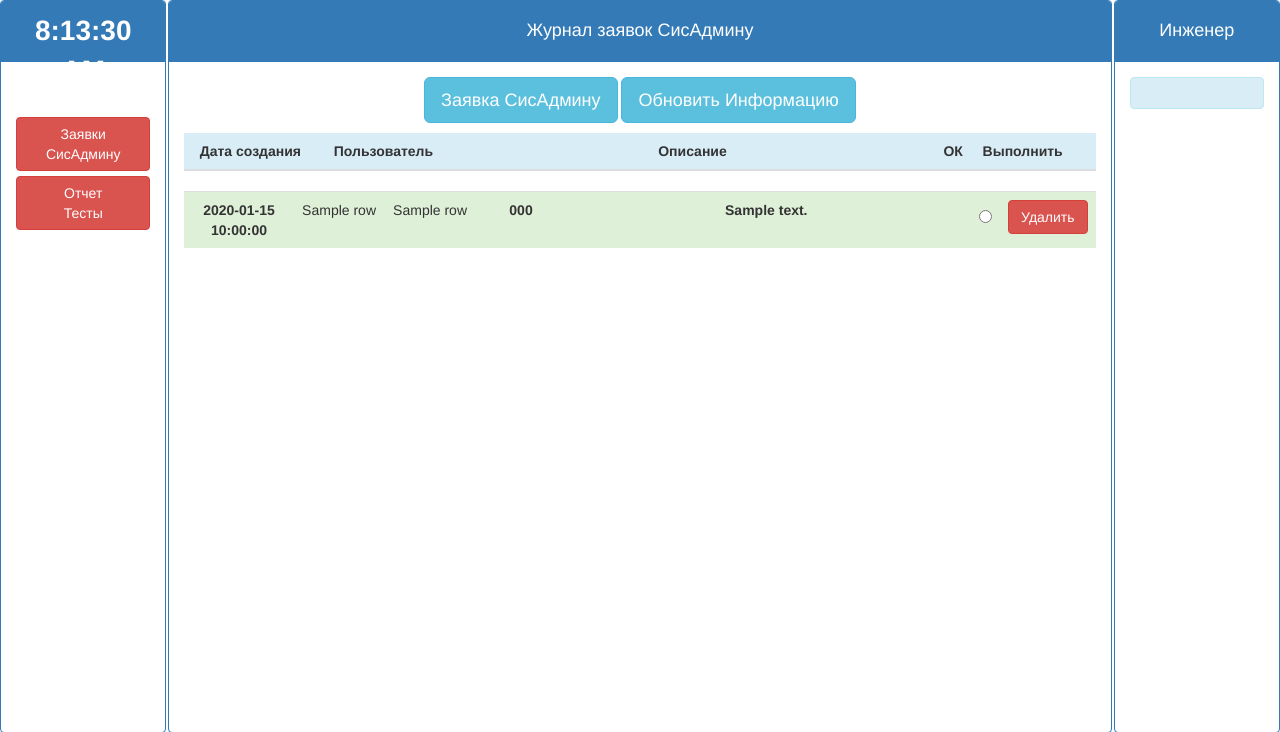
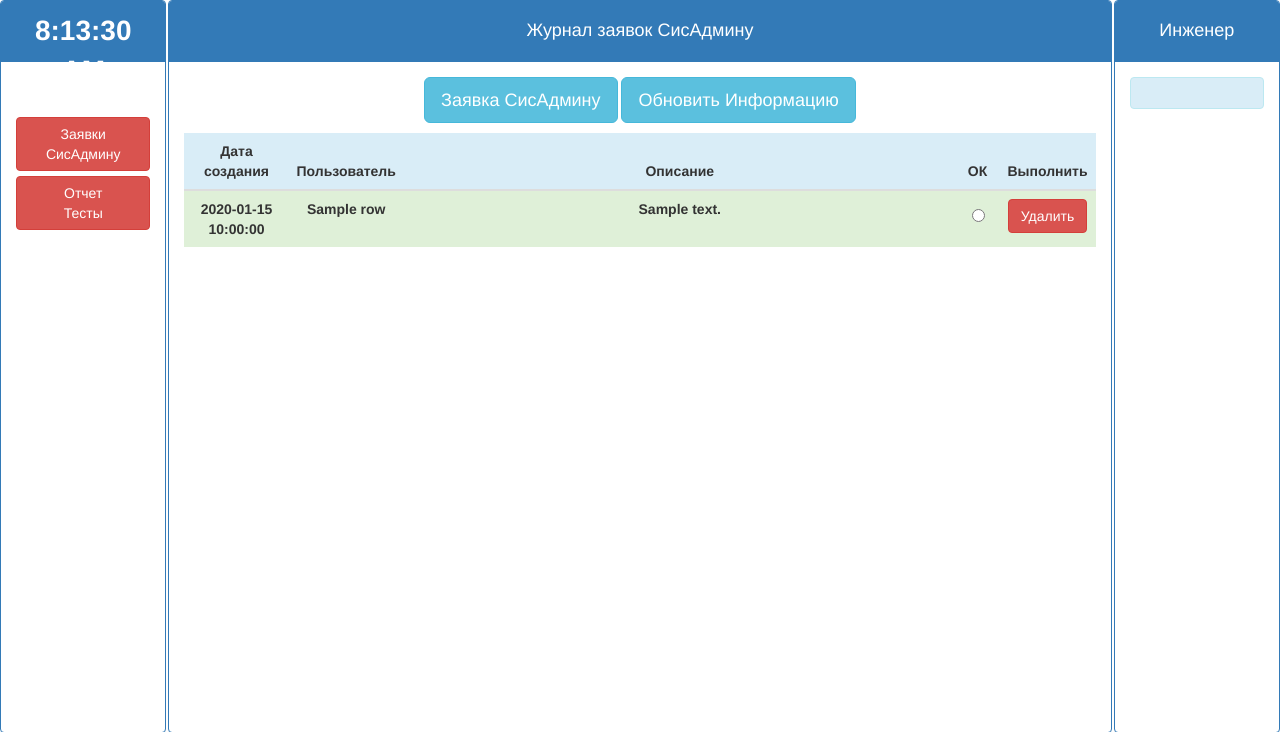
Before and after one commit to freegenrih/Operator-v0.2, a Python web app: template FlaskApp/FlaskApp/templates/users/users_application_pc.html in a window 1280 px wide. Shown: the top 732 px of the page. Run offline with Jinja, Linux system fonts and the light colour scheme; the template is opened without the code that fills it: most values are stand-ins (such as "Sample title", 1, 10 or a date in 2020); lists and menus that the app fills with data are empty; some libraries are stand-ins or nearby versions.

Commit message:
страница юзера(заявки сисадмину) > метод get_application_pc работает

```diff
--- a/FlaskApp/FlaskApp/Settings_app.py
+++ b/FlaskApp/FlaskApp/Settings_app.py
@@ -18,3 +18,5 @@ config_debug_my_work = {'host': '192.168.100.181',
                         'debug': 'True'}
 
 config_no_debug = {'debug': 'False'}
+
+#
--- a/FlaskApp/FlaskApp/templates/base/base_footer_admin.html
+++ b/FlaskApp/FlaskApp/templates/base/base_footer_admin.html
@@ -48,7 +48,7 @@
         <div class="col-sm-1  col-sm-offset-1">
             <ul class="nav navbar-nav">
                 <li>
-                    <a href="{{url_for('logout')}}">
+                    <a href="{{url_for('logout')}}" title="Выйти">
                         <span class="glyphicon glyphicon-random"></span>
                     </a>
                 </li>
--- a/FlaskApp/FlaskApp/templates/base/base_footer_operator.html
+++ b/FlaskApp/FlaskApp/templates/base/base_footer_operator.html
@@ -25,7 +25,8 @@
         </div>
         <div class="col-sm-1 col-sm-offset-5">
             <ul class="nav navbar-nav">
-                <li><a href="{{url_for('logout')}}"><span class="glyphicon glyphicon-random"></span></a></li>
+                <li><a href="{{url_for('logout')}}" title="Выйти">
+                    <span class="glyphicon glyphicon-random"></span></a></li>
             </ul>
         </div>
     </div>
--- a/FlaskApp/FlaskApp/templates/base/base_footer_user.html
+++ b/FlaskApp/FlaskApp/templates/base/base_footer_user.html
@@ -24,7 +24,8 @@
         </div>
         <div class="col-sm-1 col-sm-offset-5">
             <ul class="nav navbar-nav">
-                <li><a href="{{url_for('logout')}}"><span class="glyphicon glyphicon-random"></span></a></li>
+                <li><a href="{{url_for('logout')}}"  title="Выйти">
+                    <span class="glyphicon glyphicon-random"></span></a></li>
             </ul>
         </div>
     </div>
--- a/FlaskApp/FlaskApp/templates/engineer/engineer.html
+++ b/FlaskApp/FlaskApp/templates/engineer/engineer.html
@@ -36,7 +36,6 @@
                 <th width="3%" class="text-center">Выполнить</th>
             </tr>
             </thead>
-
             {%if application_engineer%}
             {%for row in application_engineer%}
             <tbody>
--- a/FlaskApp/FlaskApp/templates/engineer/left_engineer_menu_buttons.html
+++ b/FlaskApp/FlaskApp/templates/engineer/left_engineer_menu_buttons.html
@@ -5,7 +5,7 @@
         <button class="btn btn-danger btn-block" name="submit" type="submit" value="Заявки ОПР"
         title="Перейти в заявки Инженеру">Заявки<br>ОПР</button>
 
-        <button class="btn btn-danger btn-block" name="submit" type="submit" value="Заявки Юзеров"
+        <button class="btn btn-danger btn-block" name="submit" type="submit" value="Заявки ЮЗР"
         title="Перейти в заявки Инженеру">Заявки<br>ЮЗР</button>
 
         <button class="btn btn-danger btn-block" name="submit" type="submit" value="Тесты"
--- a/FlaskApp/FlaskApp/templates/signin.html
+++ b/FlaskApp/FlaskApp/templates/signin.html
@@ -2,11 +2,12 @@
 <html lang="en">
 <head>
     <meta charset="UTF-8">
-    <link href="{{ url_for('static', filename='css/bootstrap.min.css') }}" rel="stylesheet">
+    <link href="{{ url_for('static', filename='css/bootstrap.css') }}" rel="stylesheet">
     <link href="{{ url_for('static', filename='css/signin.css') }}" rel="stylesheet">
     <title>Вход</title>
 </head>
 <body style="background-color: #C2CEEE;">
+
 <div class="container" style="margin-left: 30%; margin-top: 5%;">
 
     <div class="container-fluid">
--- a/FlaskApp/FlaskApp/templates/users/users_application_pc.html
+++ b/FlaskApp/FlaskApp/templates/users/users_application_pc.html
@@ -85,46 +85,43 @@
 <!-------------------------Конец Блока Создания заявки СисАдмину---------------------->
 
 <div style="padding-top: 10px;">
+    <div style="height:500px;overflow-y:scroll;;">
             <table class="table">
             <thead>
             <tr class="info">
                 <th width="12%" class="text-center">Дата создания</th>
                 <th width="10%" class="text-center">Пользователь</th>
-                <th width="44%" class="text-center">Описание</th>
+                <th width="72%" class="text-center">Описание</th>
                 <th width="1%" class="text-center">ОК</th>
                 <th width="3%" class="text-center">Выполнить</th>
-                <th width="2%" class="text-center"></th>
+{#                <th width="2%" class="text-center"></th>#}
             </tr>
             </thead>
-            </table>
+           <tbody>
+            {%if users_application_pc%}
+            {%for row in users_application_pc%}
 
-    <div style="height:500px;overflow-y:scroll;;">
-           <table class="table">
-            {%if application_operator%}
-            {%for row in application_operator%}
-            <tbody>
-            <form method="post" action="/operator">
+            <form method="post" action="{{ url_for('users_application_pc') }}">
                 <tr class="success">
                     <td class="text-center" width="12%"><strong>{{row.date_of_creation}}</strong></td>
-                    <td class="text-center" width="10%">{{row.name_operator}}</td>
-                    <td class="text-center" width="10%">{{row.name_pult}}</td>
-                    <td class="text-center" width="10%"><strong>{{row.number_object}}</strong></td>
-                    <td class="text-center" width="44%"><strong>{{row.message}}</strong></td>
-                    <td class="text-center" width="1%">
-                        <label style="padding-left: 5px; padding-top: 6px;">
+                    <td class="text-center" width="10%"><strong>{{row.name_user_creation_app}}</strong></td>
+                    <td class="text-center" width="67%"><strong>{{row.message}}</strong></td>
+                    <td class="text-center" width="5%">
+                        <label style="padding-left: 2px; padding-top: 6px;">
                             <input type="radio" name="optradio" value="{{row.id}}" required
                             title="Кликнуть для потверждения">
                         </label>
                     </td>
-                    <td class="text-center" width="3%">
+                    <td class="text-center" width="5%">
                         <button type="submit" name="submit" value="delete" class="btn btn-danger"
                         title="Кликнуть для Удаления">Удалить</button>
                     </td>
                 </tr>
             </form>
-            </tbody>
+
             {%endfor%}
             {%endif%}
+           </tbody>
         </table>
     </div>
 </div>
```
Also changed, not shown: FlaskApp/FlaskApp/__init__.py (+8 -7 lines), FlaskApp/FlaskApp/templates/engineer/engineer_application_pc_users.html (+7 -8 lines), FlaskApp/FlaskApp/views/base_views.py (+16 -2 lines), FlaskApp/FlaskApp/views/executor.py (+75 -22 lines), FlaskApp/FlaskApp/views/validators.py (+17 -19 lines).
